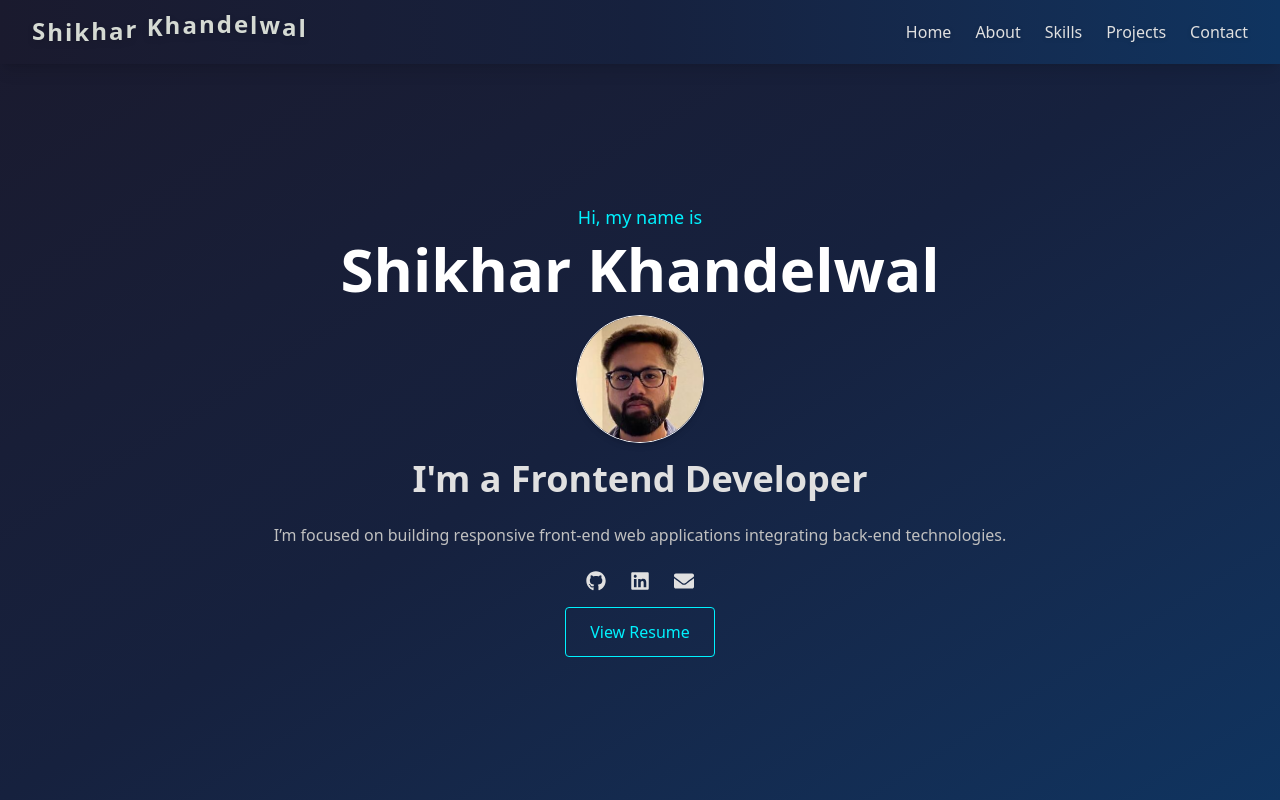
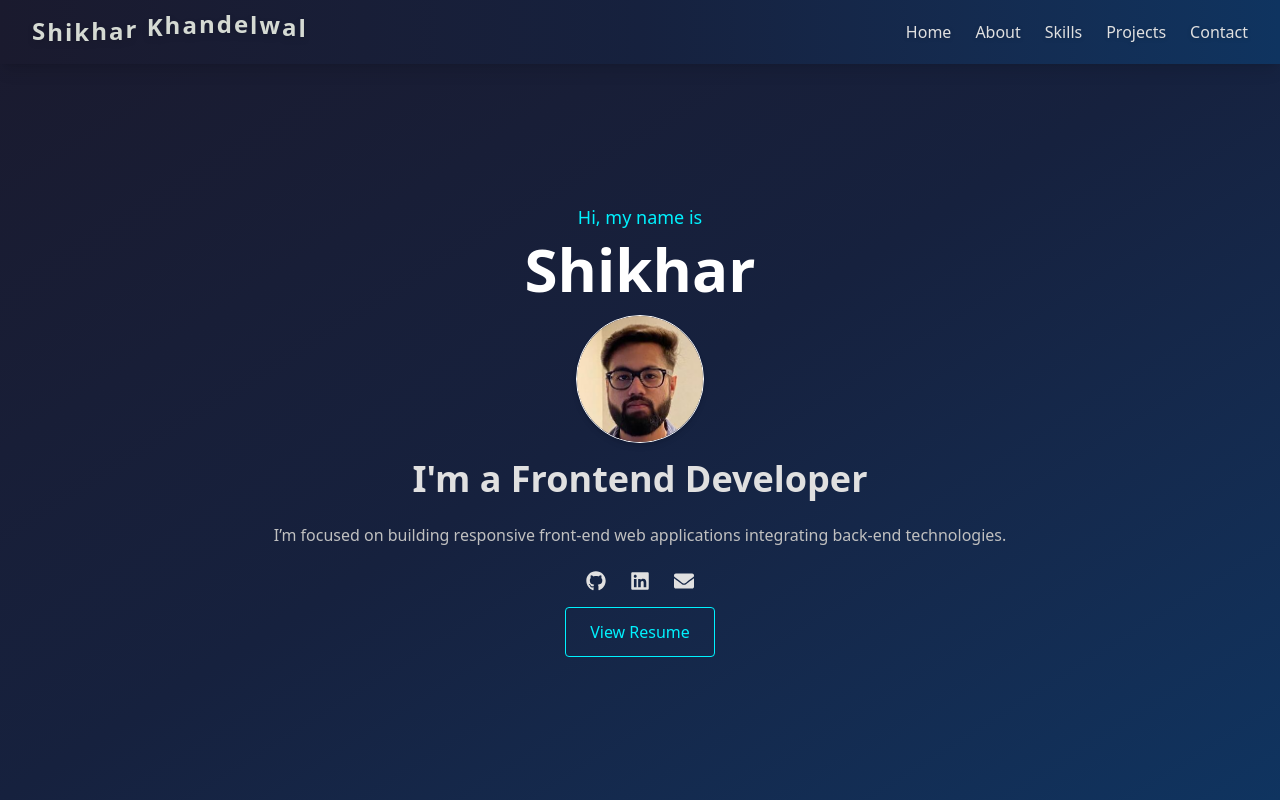
Before and after one commit to skykunnu/My_Portfolio, a React (Vite) app: page / in a window 1280 px wide. Shown: the top 800 px of the page. Built offline with nearby package versions, Linux system fonts and the light colour scheme.

Commit message:
Name changed

```diff
--- a/src/sections/Hero.jsx
+++ b/src/sections/Hero.jsx
@@ -14,7 +14,7 @@ function Hero() {
       >
         <p className="text-[#00f2fe] text-lg">Hi, my name is</p>
         <h1 className="text-4xl md:text-6xl font-bold text-white mt-2">
-          Shikhar Khandelwal
+          Shikhar
         </h1>
         <img
           src={Shikhar}
```
